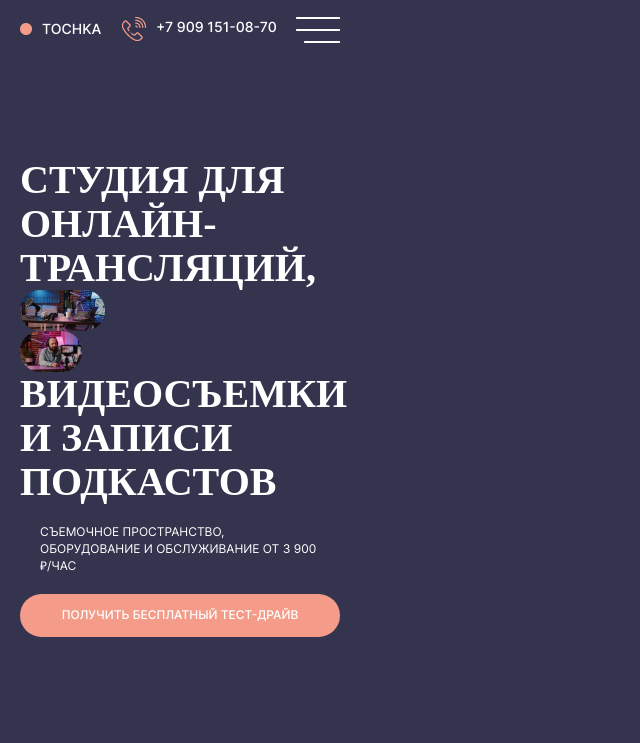
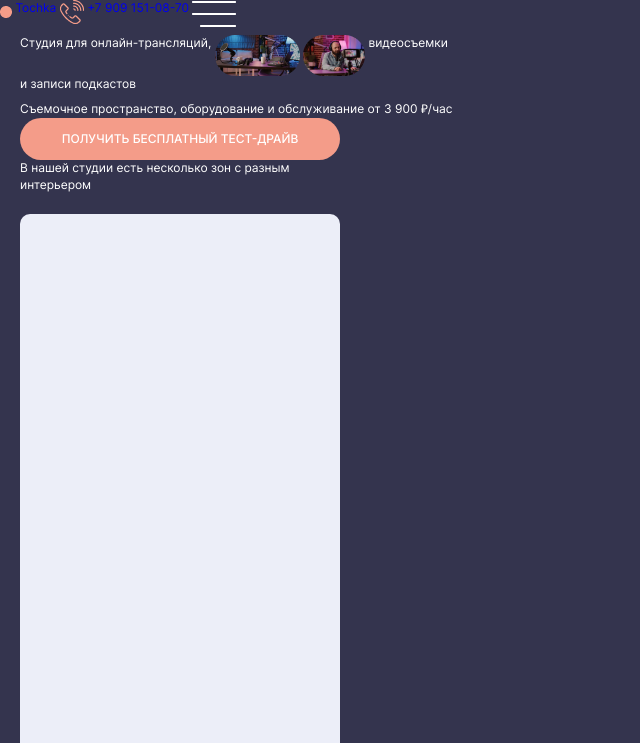
Before and after one commit to FrontendCourseMP/intro-to-layout-VailoMil, a plain HTML site: page index.html in a window 1280 px wide. Shown: the top 743 px of the page, without its empty margins (0-640 px from the left). Drawn offline with Linux system fonts and the light colour scheme; files whose address does not match are found by name; a web font is replaced by a local one.

Commit message:
mini redact2

```diff
--- a/asset/CSS/reset.css
+++ b/asset/CSS/reset.css
@@ -24,6 +24,7 @@ a:hover  {
 /* Common */
 
 aside, nav, footer, header, section, main {
+	FONT-WEIGHT: 200;
 	display: block;
 }
 
@@ -70,6 +71,8 @@ button, input[type="submit"] {
     cursor: pointer;
 }
 
+img {}
+
 input:focus, input:active,
 button:focus, button:active {
     outline: none;
--- a/asset/CSS/style.css
+++ b/asset/CSS/style.css
@@ -20,27 +20,43 @@
   /* Chrome 36+, Opera 23+, Firefox 39+, Safari 12+, iOS 10+ */
 }
 
-/* bona-nova-regular - cyrillic_latin */
 @font-face {
-  font-display: swap;
-  /* Check https://developer.mozilla.org/en-US/docs/Web/CSS/@font-face/font-display for other options. */
-  font-family: 'Bona Nova';
-  font-style: normal;
-  font-weight: 400;
-  src: url('../fonts/bona-nova-v10-cyrillic_latin-regular.woff2') format('woff2');
-  /* Chrome 36+, Opera 23+, Firefox 39+, Safari 12+, iOS 10+ */
+	font-family: 'Steelfish';
+	src: url('SteelfishRg-Regular.woff2') format('woff2') url('SteelfishRg-Regular.woff') format('woff');
+	font-weight: 400;
+	font-style: normal;
+}
+@font-face {
+	font-family: 'Steelfish';
+	src: url('SteelfishRg-Italic.woff2') format('woff2') url('SteelfishRg-Italic.woff') format('woff');
+	font-weight: 400;
+	font-style: italic;
+}
+@font-face {
+	font-family: 'Steelfish';
+	src: url('SteelfishRg-Bold.woff2') format('woff2') url('SteelfishRg-Bold.woff') format('woff');
+	font-weight: 700;
+	font-style: normal;
+}
+@font-face {
+	font-family: 'Steelfish';
+	src: url('SteelfishRg-BoldItalic.woff2') format('woff2') url('SteelfishRg-BoldItalic.woff') format('woff');
+	font-weight: 700;
+	font-style: italic;
+}
+@font-face {
+	font-family: 'Steelfish';
+	src: url('SteelfishEb-Regular.woff2') format('woff2') url('SteelfishEb-Regular.woff') format('woff');
+	font-weight: 800;
+	font-style: normal;
+}
+@font-face {
+	font-family: 'Steelfish';
+	src: url('SteelfishEb-Italic.woff2') format('woff2') url('SteelfishEb-Italic.woff') format('woff');
+	font-weight: 800;
+	font-style: italic;
 }
 
-/* bona-nova-700 - cyrillic_latin */
-@font-face {
-  font-display: swap;
-  /* Check https://developer.mozilla.org/en-US/docs/Web/CSS/@font-face/font-display for other options. */
-  font-family: 'Bona Nova';
-  font-style: normal;
-  font-weight: 700;
-  src: url('../fonts/bona-nova-v10-cyrillic_latin-700.woff2') format('woff2');
-  /* Chrome 36+, Opera 23+, Firefox 39+, Safari 12+, iOS 10+ */
-}
 
 /* Основа */
 
@@ -54,141 +70,14 @@ body {
   flex-direction: column;
   justify-content: center;
   align-items: flex-start;
-  padding: 0 20px;
 }
 
-/* Header_wrapper | Шапка */
-
-.h-logo_wrapper {
-  display: inline-flex;
-  padding: 17px 0px 16px 0;
-  justify-content: center;
-  align-items: flex-start;
+main {
+  padding: 0px 20px 0px 20px;
 }
 
 
-.logo_wrap {
-  display: flex;
-  align-items: center;
-  gap: 10px;
-}
-
-.P {
-  display: flex;
-  align-items: center;
-  gap: 10px;
-}
-
-.T,
-T:visited {
-  width: 61px;
-  height: 21px;
-  font-size: 14px;
-  font-style: normal;
-  font-weight: 500;
-  line-height: 140%;
-  text-transform: uppercase;
-  color: #FFF;
-  font-variant-numeric: lining-nums proportional-nums;
-}
-
-.telp_phone {
-  display: flex;
-  align-items: center;
-  gap: 10px;
-}
-
-.I {
-  display: flex;
-  width: 24px;
-  height: 24px;
-  justify-content: center;
-  align-items: center;
-  color: #F49C89;
-  margin: 0 10px 0 19px;
-}
-
-.tel,
-tel:visited {
-  text-decoration: none;
-  font-size: 14px;
-  font-style: normal;
-  font-weight: 500;
-  line-height: 140%;
-  text-transform: uppercase;
-  color: #FFF;
-  margin: 0 19px 0 0;
-  font-variant-numeric: lining-nums proportional-nums;
-}
-
-.bur {
-  background: #00000000;
-  border: none;
-  flex-direction: column;
-  align-items: flex-end;
-  gap: 12px;
-}
-
 /* Секция первая*/
-
-.sec {
-  padding: 99px 0 145px 0px;
-  width: 360px;
-  height: 687px;
-  flex-shrink: 0;
-}
-
-.sec1 {
-  top: 140px;
-  left: 20px;
-  width: 320px;
-}
-
-.spec2 {
-
-}
-
-.p1 {
-  font-family: 'Bona Nova';
-  font-size: 40px;
-  font-style: normal;
-  font-weight: 700;
-  line-height: 110%;
-  text-transform: uppercase;
-  width: 320px;
-}
-
-.p2 {
-  font-family: 'Bona Nova';
-  font-size: 40px;
-  font-style: normal;
-  font-weight: 700;
-  line-height: 110%;
-  text-transform: uppercase;
-  width: 216px;
-  padding: ;
-}
-
-.p3 {
-  font-family: 'Bona Nova';
-  font-size: 40px;
-  font-style: normal;
-  font-weight: 700;
-  line-height: 110%;
-  text-transform: uppercase;
-  width: 292px;
-}
-
-.opis1 {
-  width: 320px;
-  font-family: 'Inter';
-  font-size: 12px;
-  font-style: normal;
-  font-weight: 400;
-  line-height: 140%;
-  text-transform: uppercase;
-  padding: 20px;
-}
 
 .test {
   display: flex;
@@ -224,12 +113,11 @@ tel:visited {
 .sec_1_img {
   height: 336.474px;
   align-self: stretch;
-  border-radius: 10px;
-  background: lightgray 50% / cover no-repeat;
+  background: url(<path-to-image>), lightgray 50% / cover no-repeat;
 }
         /*Общий текст.секция.2*/
 .sec_1_h {
-  font-family: 'Bona Nova';
+  font-family: 'Steelfish';
   font-size: 30px;
   font-style: normal;
   font-weight: 400;
@@ -238,6 +126,15 @@ tel:visited {
   text-transform: uppercase;
   color: var(--dark, #34344E);
   font-variant-numeric: lining-nums proportional-nums;
+}
+
+/*Общий див для второй секции*/
+.test1 {
+  display: flex;
+  width: 320px;
+  flex-direction: column;
+  align-items: flex-start;
+  gap: 20px;
 }
 
 .sec_1_p {
@@ -259,6 +156,7 @@ tel:visited {
   align-items: flex-start;
   gap: 10px;
 }
+
 
 
 /*Form*/
--- a/index.html
+++ b/index.html
@@ -11,73 +11,74 @@
 </head>
 
 <body>
+
     <header>
-        <div class="h-logo_wrapper">
-            <div class="logo_wrap">
+        <div>
             <img class="P" src="asset/image/point.png" alt="название">
             <a class="T" href="@">Tochka</a>
-            </div class="telp_phone">
             <img class="I" src="asset/image/icon 01.png" alt="номер">
             <a class="tel" href="tel:+79091510870">+7 909 151-08-70</a>
-            <button class="bur">
+            <button>
                 <img src="asset/image/burger.png" alt="меню">
             </button>
         </div>
     </header>
+
     <main>
-    <section class="sec">
-        <div class="sec1">
-            <div class="sec2">
-                <p class="p1">Студия для онлайн-трансляций, </p>
+        <section>
+            <h1>
+                <span>
+                    Студия для онлайн-трансляций,
                     <img class="art1" src="asset/image/Rectangle 75.png" alt="арт1">
-            </div>
-            <div class="spec3">
+                </span>
+                <span class="">
                     <img class="art2" src="asset/image/Rectangle 76.png" alt="арт2">
-            <p class="p2">видеосъемки </p>
-            </div>
-            <p class="p3"> и записи подкастов</p>
-        </div>
+                    видеосъемки
+                </span>
+                <p class="">и записи подкастов</p>
+            </h1>
             <p class="opis1">Съемочное пространство, оборудование и обслуживание от 3 900 ₽/час</p>
             <a class="test" href="#">Получить бесплатный тест-драйв</a>
         </section>
-    <section>
+        <section class="test1">
             <h2>В нашей студии есть несколько зон с разным интерьером</h2>
-        <div class="sec_1">
-            <img src="asset/image/kastom.png" alt="арт3" class="sec_1_img">
-            <h3 class="sec_1_h">Кастом</h3>
-            <p class="sec_1_p">Большая студия с несколькими вариантами по сет-дизайну. Идеально подойдет для записи интервью, прямой
-                трансляции и подкаста.</p>
-            <img src="#" alt="стоймость">
-            <p>От 4 000 ₽/час</p>
-            <a href="#">Подробнее о студии</a>
-        </div>
-        <div class="sec_1">
-            <img src="asset/image/mikro.png" alt="арт3" class="sec_1_img">
-            <h3 class="sec_1_h">Подкаст</h3>
-            <p class="sec_1_p">Студия с уютным лофт-дизайном, в которой есть все необходимое для записи подкаста и его видеоверсии</p>
-            <img src="#" alt="стоймость">
-            <p>От 4 000 ₽/час</p>
-            <a href="#">Подробнее о студии</a>
-        </div>
-        <div class="sec_1">
-            <img src="asset/image/fonlist.png" alt="арт3" class="sec_1_img">
-            <h3 class="sec_1_h">Вебинар</h3>
-            <p class="sec_1_p">Небольшая студия с акцентом на проведение вебинаров и запись видеоуроков, с системой разноцветных фонов,
-                прозрачной доской и теле-суфлером</p>
-            <img src="#" alt="стоймость">
-            <p>От 4 000 ₽/час</p>
-            <a href="#">Подробнее о студии</a>
-        </div>
-        <div class="sec_1">
-            <img src="asset/image/fjnteks.png" alt="арт3" class="sec_1_img">
-            <h3 class="sec_1_h">Тут будет еще четвертая зона</h3>
-            <p class="sec_1_p">Тут будет текст</p>
-        <div class="sec_1_1">
-            <img src="#" alt="стоймость">
-            <p>От 4 000 ₽/час</p>
-        </div>
-            <a href="#">Подробнее о студии</a>
-        </div>
+            <ul class="sec_1"></ul>
+            <li class="test1">
+                <img src="" alt="" class="sec_1_img">
+                <h3 class="sec_1_h"></h3>
+                <p class="sec_1_p"></p>
+                <p>
+                    <span class="sec_1_price"></span>
+                    <span></span>
+                </p>
+            </li>
+            <li class="test1">
+                <img src="" alt="" class="sec_1_img">
+                <h3 class="sec_1_h"></h3>
+                <p class="sec_1_p"></p>
+                <p>
+                    <span class="sec_1_price">Стоймость</span>
+                    <span></span>
+                </p>
+            </li>
+            <li class="test1">
+                <img src="" alt="" class="sec_1_img">
+                <h3 class="sec_1_h"></h3>
+                <p class="sec_1_p"></p>
+                <p>
+                    <span class="sec_1_price">Стоймость</span>
+                    <span></span>
+                </p>
+            </li>
+            <li class="test1">
+                <img src="" alt="" class="sec_1_img">
+                <h3 class="sec_1_h"></h3>
+                <p class="sec_1_p"></p>
+                <p>
+                    <span class="sec_1_price">Стоймость</span>
+                    <span></span>
+                </p>
+            </li>
         </section>
         <section>
             <h2>Продумали все до мелочей, чтобы освободить вашу голову от забот</h2>
@@ -236,11 +237,13 @@
             <h2>установлено новое съемочное оборудование и осветительные приборы</h2>
             <p>Нажмите на интересующее оборудование</p>
             <details>
-            <summary><img src="asset/image/minikam.png" alt="#">Видеокамеры Sony FX6 4K с ассортиментом оптики</summary>
+                <summary><img src="asset/image/minikam.png" alt="#">Видеокамеры Sony FX6 4K с ассортиментом оптики
+                </summary>
                 <img src="asset/image/bigkam.png" alt="#">
             </details>
             <details>
-            <summary><img src="asset/image/minimikro.png" alt="#">Микрофоны Октава МК-105 и радиопетлички Sennheiser</summary>
+                <summary><img src="asset/image/minimikro.png" alt="#">Микрофоны Октава МК-105 и радиопетлички Sennheiser
+                </summary>
                 <img src="asset/image/bigmikro.png" alt="#">
             </details>
             <details>
@@ -248,8 +251,9 @@
                 <img src="asset/image/biglamp.png" alt="#">
             </details>
             <details>
-            <summary><img src="#" alt="#">Оборудование для поканальной записи и онлайн-трансляций</summary>
-            <img src="#" alt="#">
+                <summary><img src="asset/image/yarkomini.png" alt="#">Оборудование для поканальной записи
+                    и онлайн-трансляций</summary>
+                <img src="asset/image/" alt="#">
             </details>
             <details>
                 <summary><img src="#" alt="#">акустический паралон, бас-ловушки и диффузоры для правильной акустики
@@ -287,10 +291,12 @@
         <section>
             <h2>Закроем самые частые вопросы</h2>
             <h3>Какие Условия бронирования?</h3>
-        <p>Забронировать студию можно по предоплате 50%. Оплата безналом или по QR-коду на счет организации. При отмене
+            <p>Забронировать студию можно по предоплате 50%. Оплата безналом или по QR-коду на счет организации. При
+                отмене
                 бронирования позднее чем за 24 часа до начала, предоплата не возвращается.</p>
             <h3>Есть Парковка?</h3>
-        <p>На территории есть 1 бесплатное парковочное место. В 2-х минутах пешком – платная городская парковка по 40
+            <p>На территории есть 1 бесплатное парковочное место. В 2-х минутах пешком – платная городская парковка по
+                40
                 р/час, на которой всегда есть места.</p>
         </section>
         <section>
@@ -305,6 +311,7 @@
             <img src="#" alt="адрес"> Москва, ул. Садовая-Каретная улица, 20с2
         </section>
     </main>
+
     <footer>
         <img src="#" alt="#">
         <h3>TOCHKA</h3>
@@ -323,6 +330,7 @@
         <p>Разработка сайта — Kate lazareva</p>
         <a href="/grid/grid.html">GRID</a>
     </footer>
+
 </body>
 
 </html>
```
Also changed, not shown: Fonts/SteelfishEb-Italic.woff (added), Fonts/SteelfishEb-Italic.woff2 (added), Fonts/SteelfishEb-Regular.woff (added), Fonts/SteelfishEb-Regular.woff2 (added), Fonts/SteelfishRg-Bold.woff (added), Fonts/SteelfishRg-Bold.woff2 (added), Fonts/SteelfishRg-BoldItalic.woff (added), Fonts/SteelfishRg-BoldItalic.woff2 (added), Fonts/SteelfishRg-Italic.woff (added), Fonts/SteelfishRg-Italic.woff2 (added), Fonts/SteelfishRg-Regular.woff (added), Fonts/SteelfishRg-Regular.woff2 (added), Fonts/bona-nova-v10-cyrillic_latin-700.woff2 (deleted), Fonts/bona-nova-v10-cyrillic_latin-regular.woff2 (deleted). Lines whose indentation alone changed are shown as unchanged.
